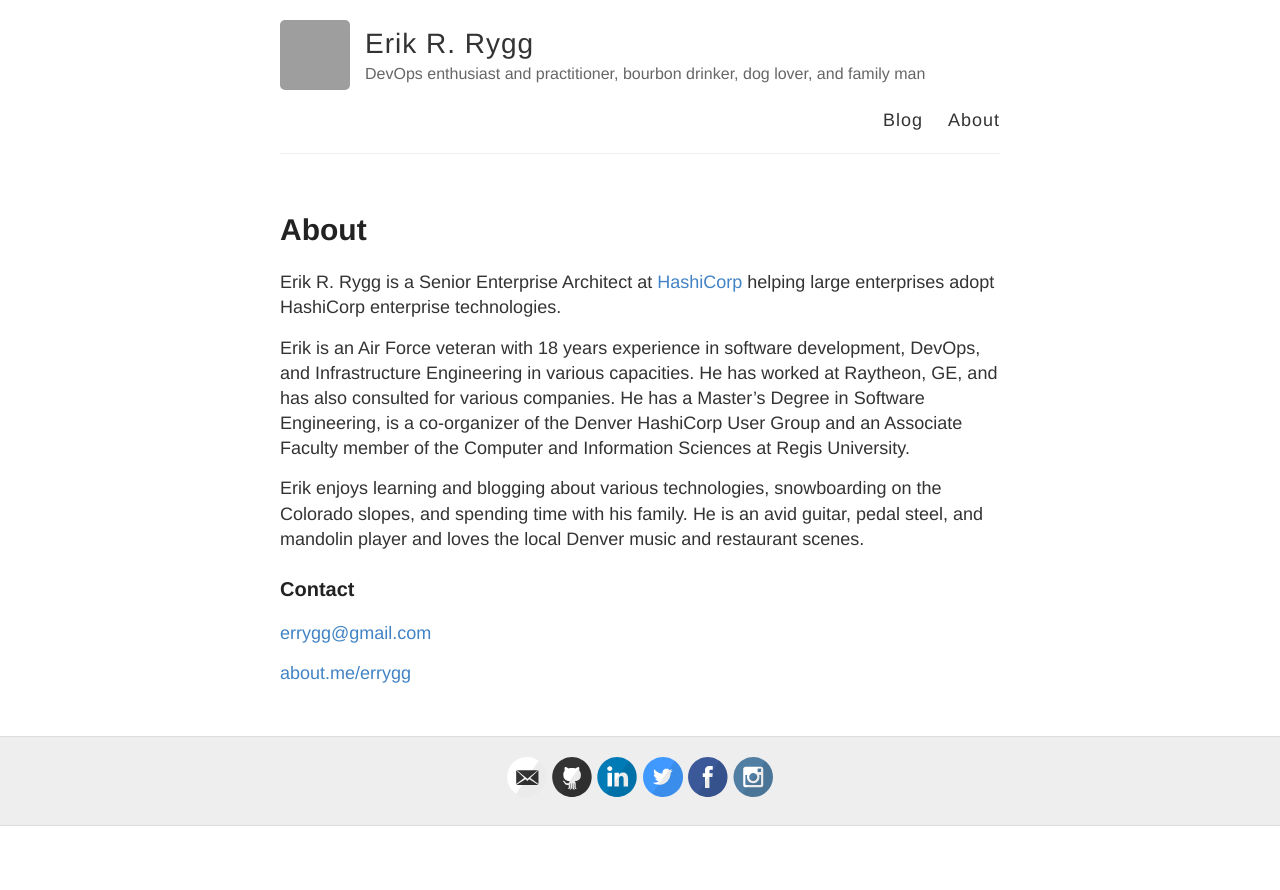
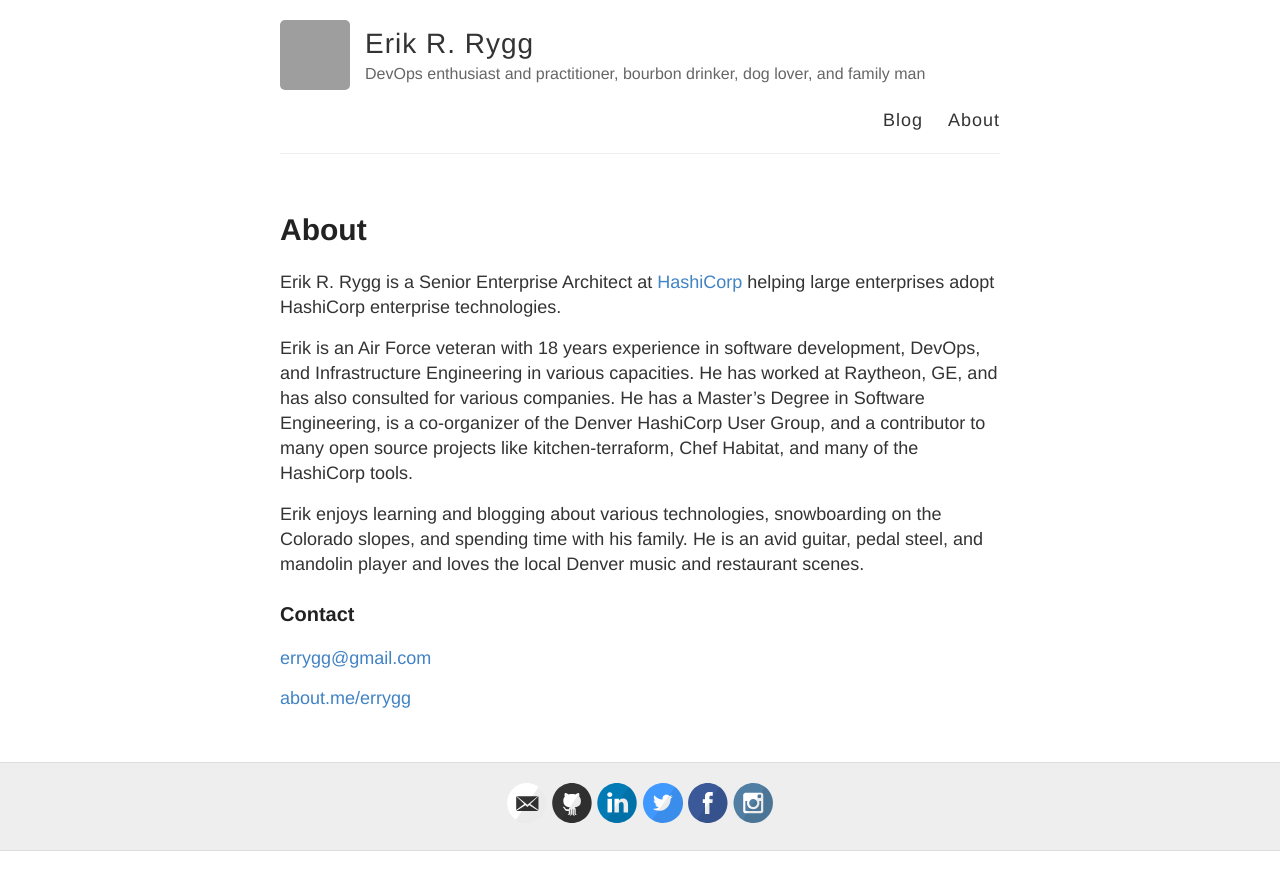
Before and after one commit to errygg/erikrygg.com, a Jekyll site: the page built from about.md, in a window 1280 px wide. Shown: the top 890 px of the page. Built offline with Jekyll 4.4.1, drawn with Linux system fonts in a browser that asks for light colours; grey boxes are pictures that could not be loaded.

Commit message:
Updating bio

```diff
--- a/about.md
+++ b/about.md
@@ -6,7 +6,7 @@ permalink: /about/
 
 Erik R. Rygg is a Senior Enterprise Architect at [HashiCorp](https://www.hashicorp.com) helping large enterprises adopt HashiCorp enterprise technologies.
 
-Erik is an Air Force veteran with 18 years experience in software development, DevOps, and Infrastructure Engineering in various capacities. He has worked at Raytheon, GE, and has also consulted for various companies. He has a Master's Degree in Software Engineering, is a co-organizer of the Denver HashiCorp User Group and an Associate Faculty member of the Computer and Information Sciences at Regis University.
+Erik is an Air Force veteran with 18 years experience in software development, DevOps, and Infrastructure Engineering in various capacities. He has worked at Raytheon, GE, and has also consulted for various companies. He has a Master’s Degree in Software Engineering, is a co-organizer of the Denver HashiCorp User Group, and a contributor to many open source projects like kitchen-terraform, Chef Habitat, and many of the HashiCorp tools.
 
 Erik enjoys learning and blogging about various technologies, snowboarding on the Colorado slopes, and spending time with his family. He is an avid guitar, pedal steel, and mandolin player and loves the local Denver music and restaurant scenes.
 
```
